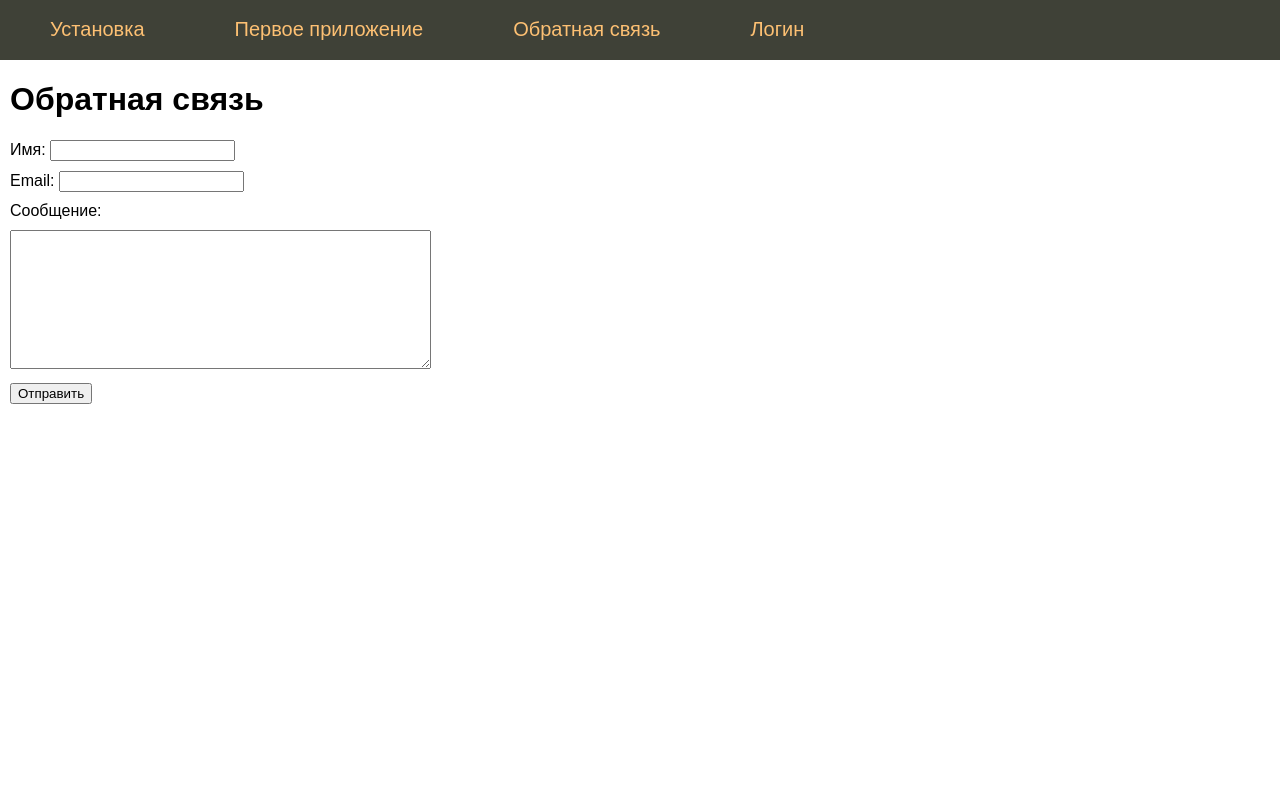
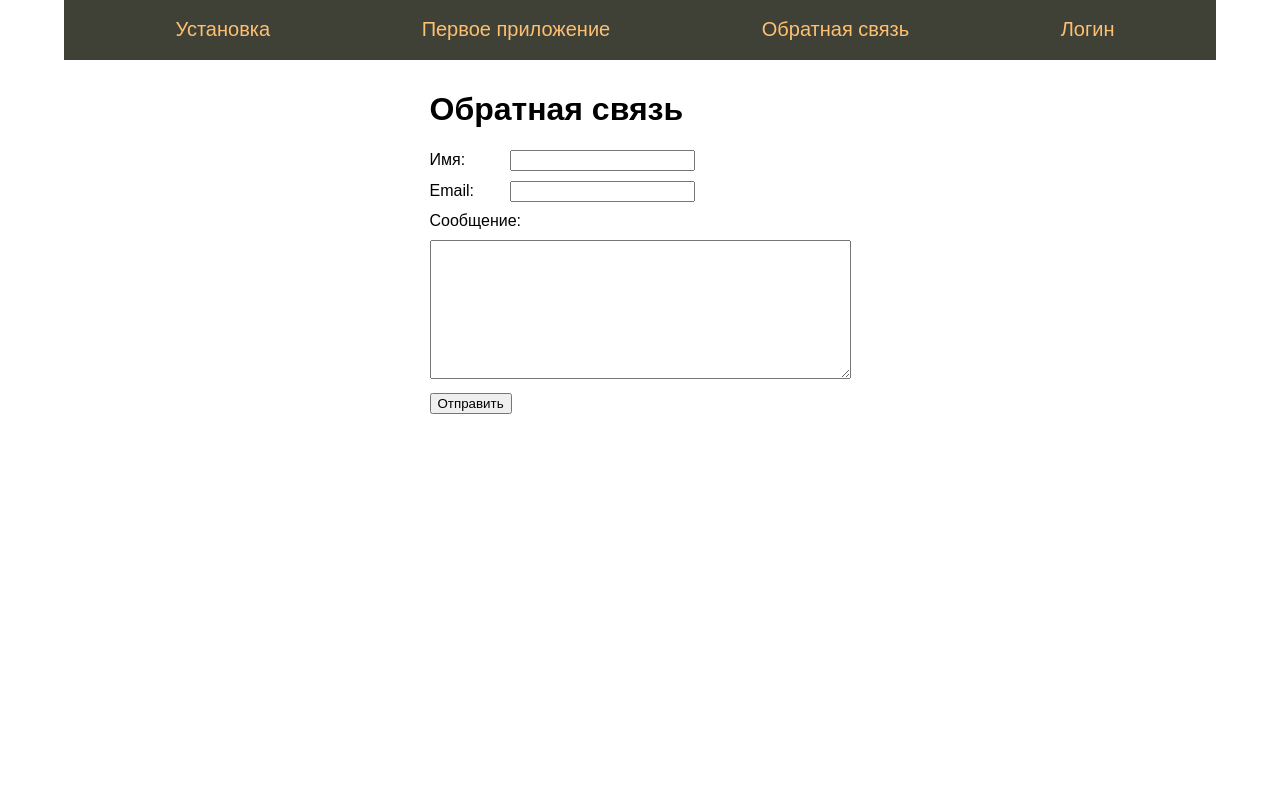
Before and after one commit to slava-bor/phyton-flask, a Flask app: page /contact in a window 1280 px wide. Run offline with Flask 2, Linux system fonts and the light colour scheme.

Commit message:
Add files via upload

```diff
--- a/static/css/styles.css
+++ b/static/css/styles.css
@@ -1,4 +1,8 @@
 html, body {
+    display: flex;
+    align-items: center;
+    align-content: flex-start;
+    flex-direction: column;
     font-family: 'Arial';
     margin: 0;
     padding: 0;
@@ -17,8 +21,11 @@ a:hover {
 .clear {clear:both;}
 
 ul.mainmenu {
+    display: flex;
+    justify-content: space-evenly;
     list-style: none;
     background: #3f4137;
+    width: 90%;
     height: 60px;
     margin: 0;
     padding: 0;
@@ -42,7 +49,7 @@ div.content {
     margin: 10px;
 }
 
-.form-cotact label {
+.form-contact label {
     display: inline-block;
     min-width: 80px;
 }
@@ -51,3 +58,13 @@ div.content {
     font-size: 16px;
 }
 .flash {padding: 10px;}
+
+.flash {padding: 10px;}
+.flash.success {
+         border: 1px solid #21DB56;
+         background: #AEFFC5;
+}
+.flash.error {
+         border: 1px solid #FF4343;
+         background: #FF9C9C;
+}
```
